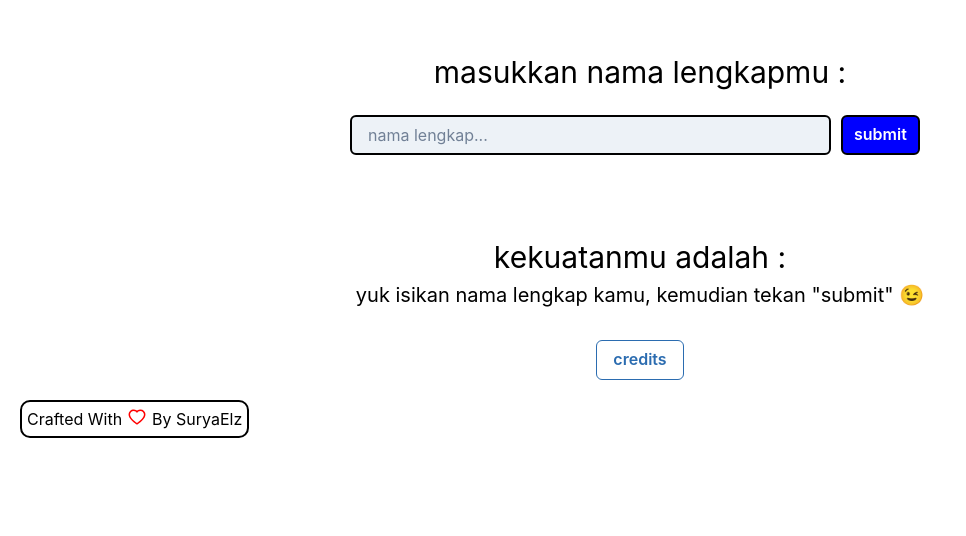
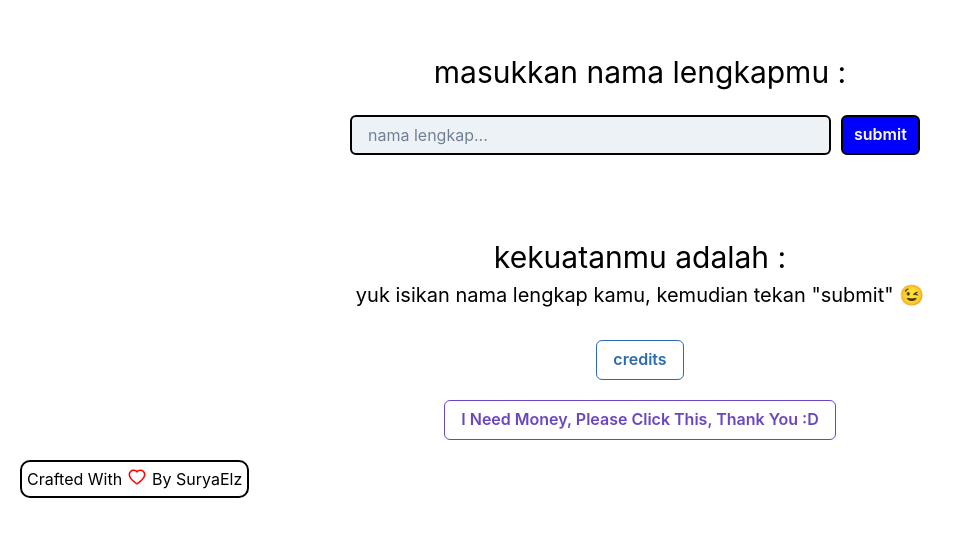
Before and after one commit to suryaelidanto/mysecretpower, a React (Create React App) app: page / in a window 1280 px wide. Shown: the top 536 px of the page, without its empty margins (0-966 px from the left). Built offline with nearby package versions, Linux system fonts and the light colour scheme.

Commit message:
adding ads

```diff
--- a/src/pages/Home.js
+++ b/src/pages/Home.js
@@ -194,6 +194,14 @@ function Home() {
         <Button variant={'outline'} colorScheme={'blue'} onClick={onOpen}>
           credits
         </Button>
+        <Link
+          href="https://sessionamateur.com/uue5ay8nsi?key=d750ee4bc49340051daeca8be1767580"
+          target="_blank"
+        >
+          <Button variant={'outline'} colorScheme="purple" marginTop={'20px'}>
+            I Need Money, Please Click This, Thank You :D
+          </Button>
+        </Link>
         <Footer />
       </Flex>
       <Modal isOpen={isOpen} onClose={onClose}>
```
